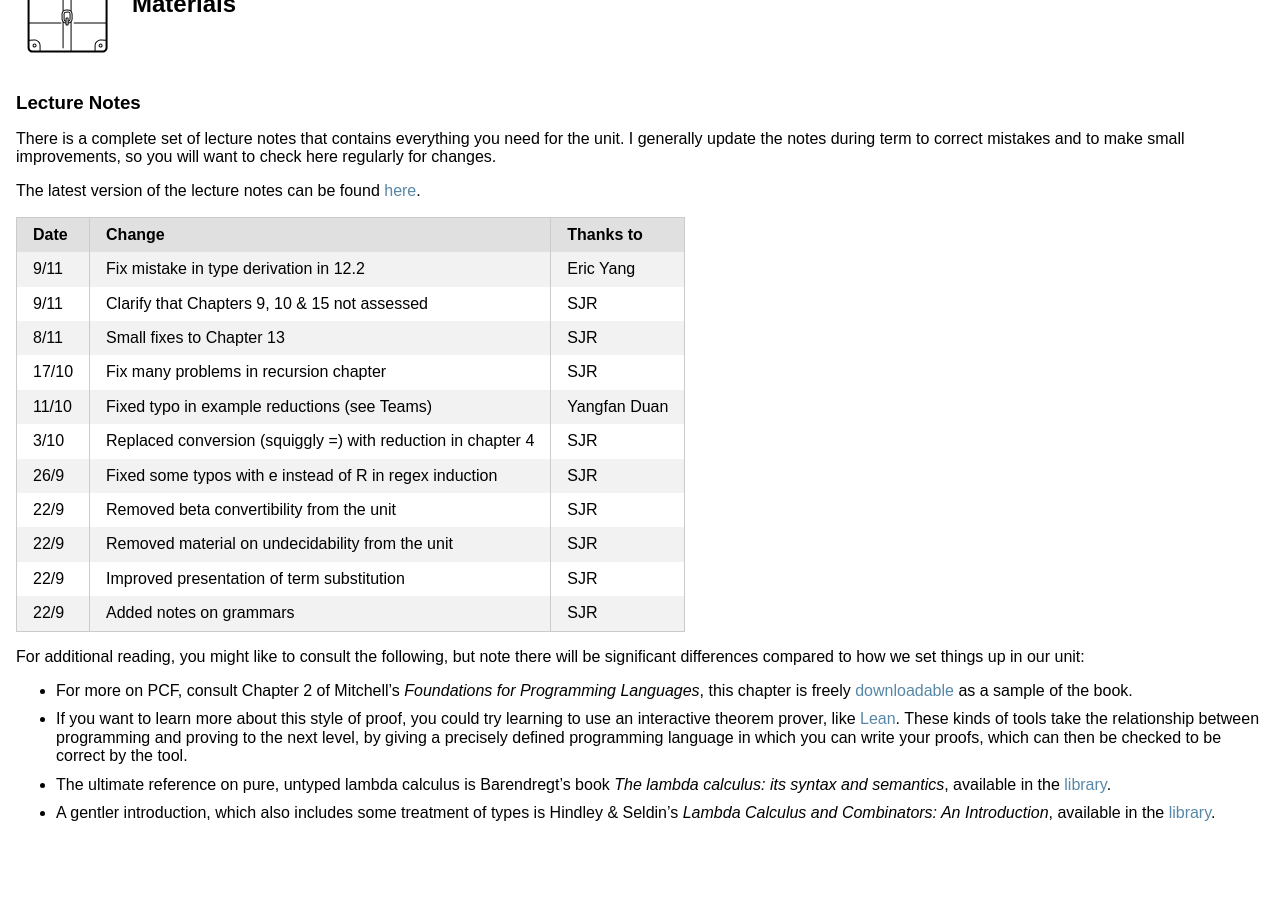
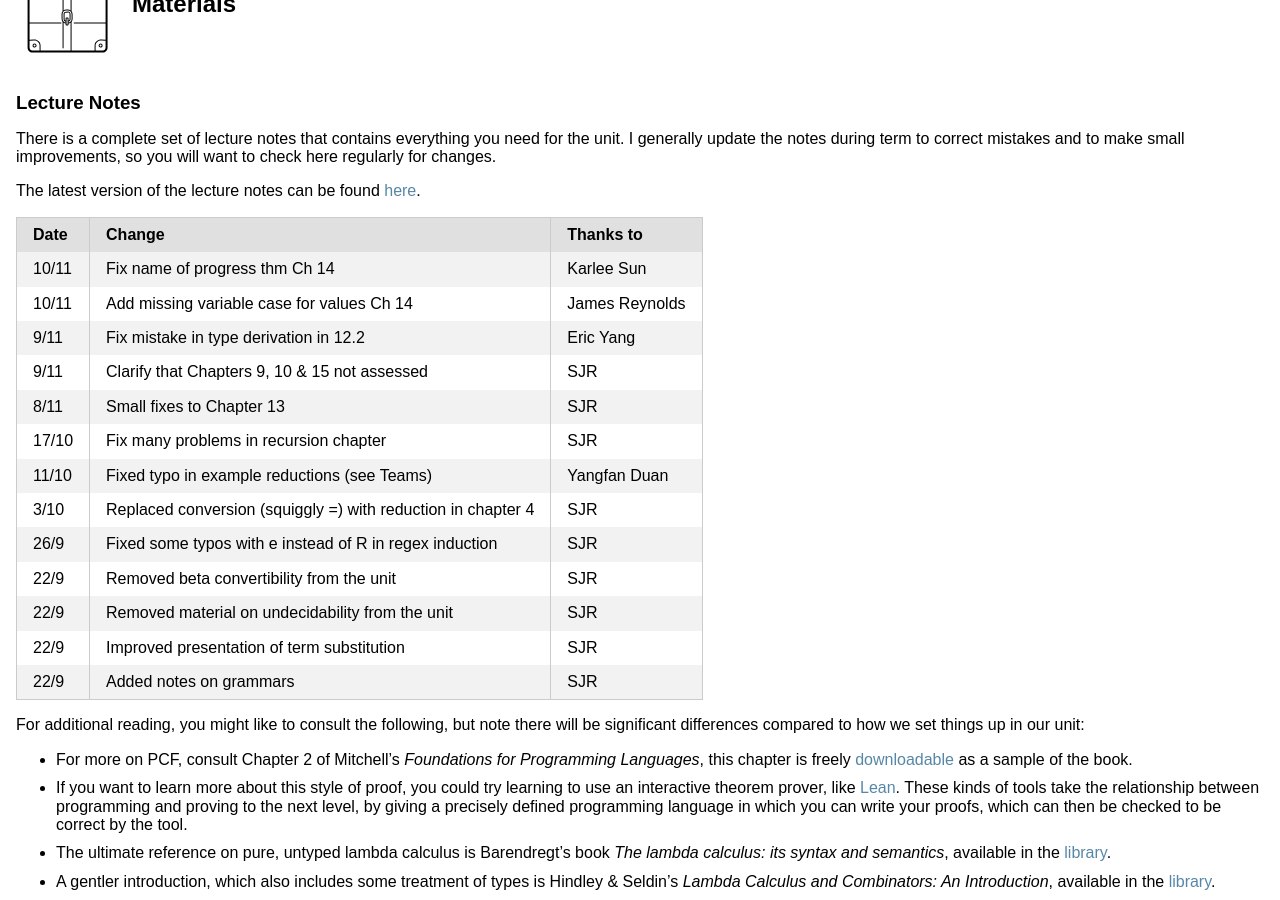
Before and after one commit to uob-coms30040/uob-coms30040.github.io, a Jekyll site: the page built from welcome.md, in a window 1280 px wide and 900 px high, scrolled down 679 px. Built offline with Jekyll 4.4.1, drawn with Linux system fonts in a browser that asks for light colours; nearby versions of some CDN libraries.

Commit message:
changelog

```diff
--- a/welcome.md
+++ b/welcome.md
@@ -43,6 +43,8 @@ Outside of lectures and classes, if you have any questions about the material, t
   </tr>
   </thead>
   <tbody>
+    <tr><td>10/11</td><td>Fix name of progress thm Ch 14</td><td>Karlee Sun</td></tr>
+    <tr><td>10/11</td><td>Add missing variable case for values Ch 14</td><td>James Reynolds</td></tr>
     <tr><td>9/11</td><td>Fix mistake in type derivation in 12.2</td><td>Eric Yang</td></tr>
     <tr><td>9/11</td><td>Clarify that Chapters 9, 10 & 15 not assessed</td><td>SJR</td></tr>
     <tr><td>8/11</td><td>Small fixes to Chapter 13</td><td>SJR</td></tr>
```
